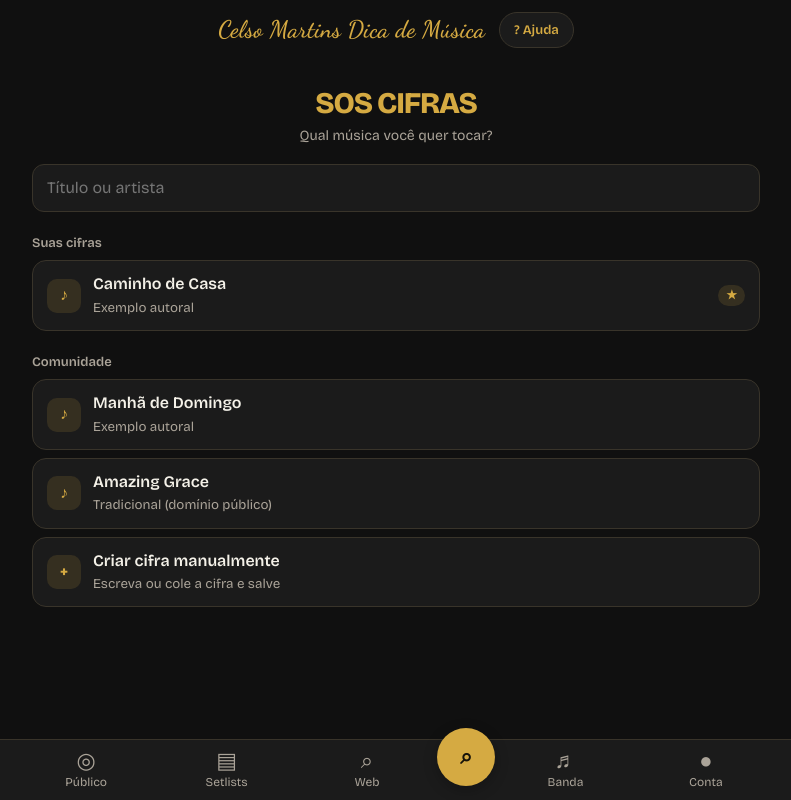
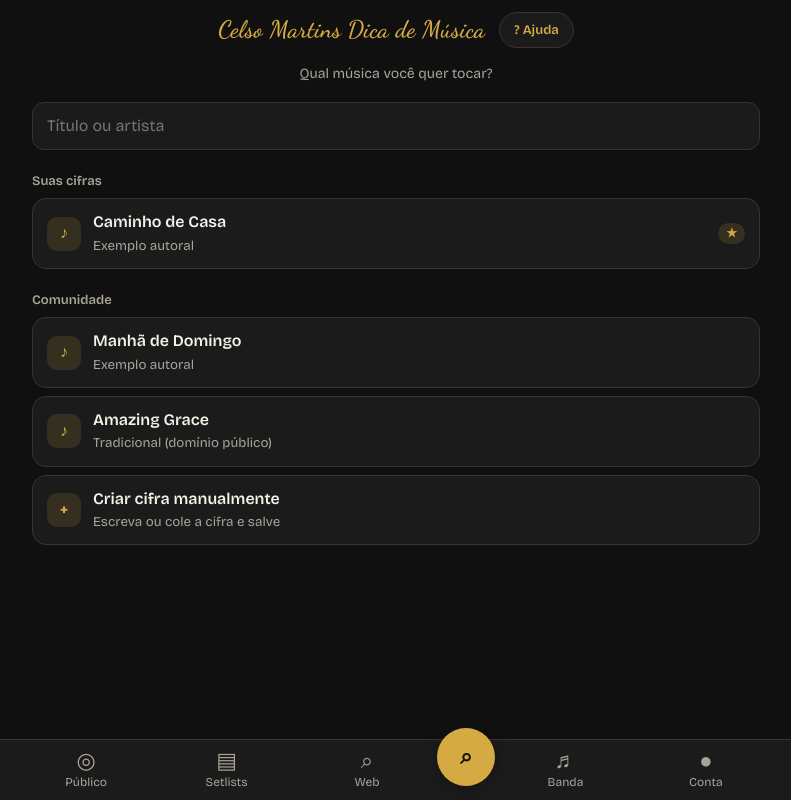
Before and after one commit to celsomartins251/SOSCIFRAS, a plain HTML site: page index.html in a window 1280 px wide. Shown: the whole page, without its empty margins (244-1035 px from the left). Drawn offline with nearby package versions, Linux system fonts and the light colour scheme.

Commit message:
Remove logotipo SOS CIFRAS da tela inicial de busca

```diff
--- a/index.html
+++ b/index.html
@@ -26,7 +26,6 @@ body{background:var(--bg);color:var(--ink);font:16px/1.4 "Bricolage Grotesque",s
 #app{max-width:760px;margin:0 auto;padding:16px 16px 110px}
 h1{font-size:28px;font-weight:800;letter-spacing:-.02em;margin:8px 0 4px}
 h2{font-size:13px;font-weight:600;color:var(--mute);margin:22px 0 8px}
-.logo{font-weight:800;font-size:30px;letter-spacing:-.04em;color:var(--brand);text-align:center;margin:18px 0 2px}
 .sub{color:var(--mute);text-align:center;margin:0 0 18px;font-size:14px}
 input,textarea,select{width:100%;font:inherit;color:var(--ink);background:var(--card);border:1.5px solid var(--line);border-radius:12px;padding:12px 14px}
 textarea{font-family:"JetBrains Mono",ui-monospace,monospace;font-size:14px;min-height:300px;line-height:1.5}
@@ -156,7 +155,7 @@ const item=(s,extra='')=>`<button class="item" data-a="open" data-v="${s.id}"><s
 
 function vBusca(){const q=S.q.toLowerCase(),m=s=>!q||(s.t+' '+s.a).toLowerCase().includes(q);
  const mine=D.songs.filter(s=>s.src==='mine'&&m(s)),com=D.songs.filter(s=>s.src==='com'&&m(s)),any=mine.length+com.length;
- return `<div class="logo">SOS CIFRAS</div><p class="sub">Qual música você quer tocar?</p>
+ return `<p class="sub">Qual música você quer tocar?</p>
  <input id="q" type="search" placeholder="Título ou artista" value="${e(S.q)}" aria-label="Buscar música" autocomplete="off">
  ${mine.length?'<h2>Suas cifras</h2>'+mine.map(s=>item(s)).join(''):''}
  ${com.length?'<h2>Comunidade</h2>'+com.map(s=>item(s)).join(''):''}
```
